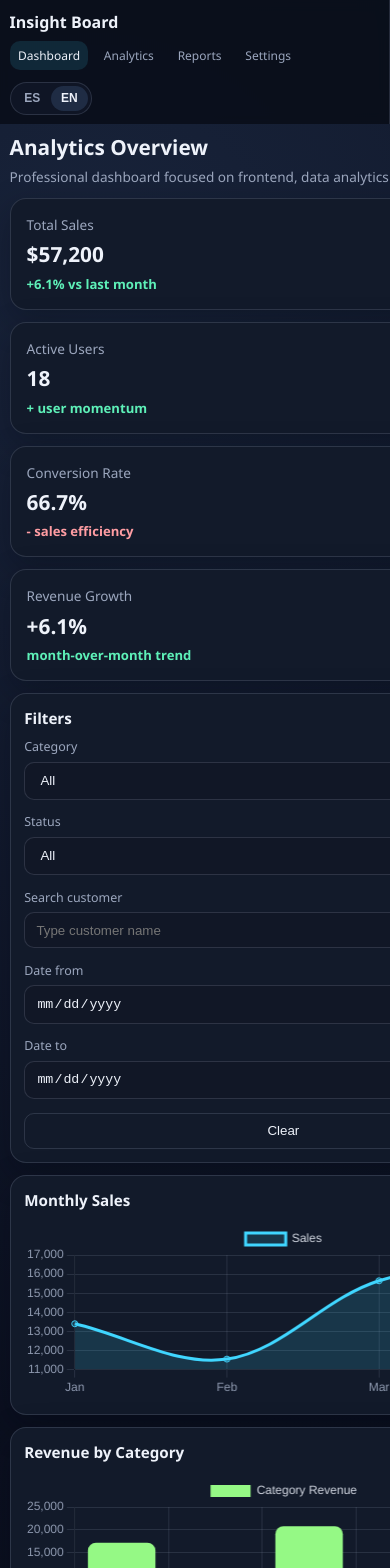
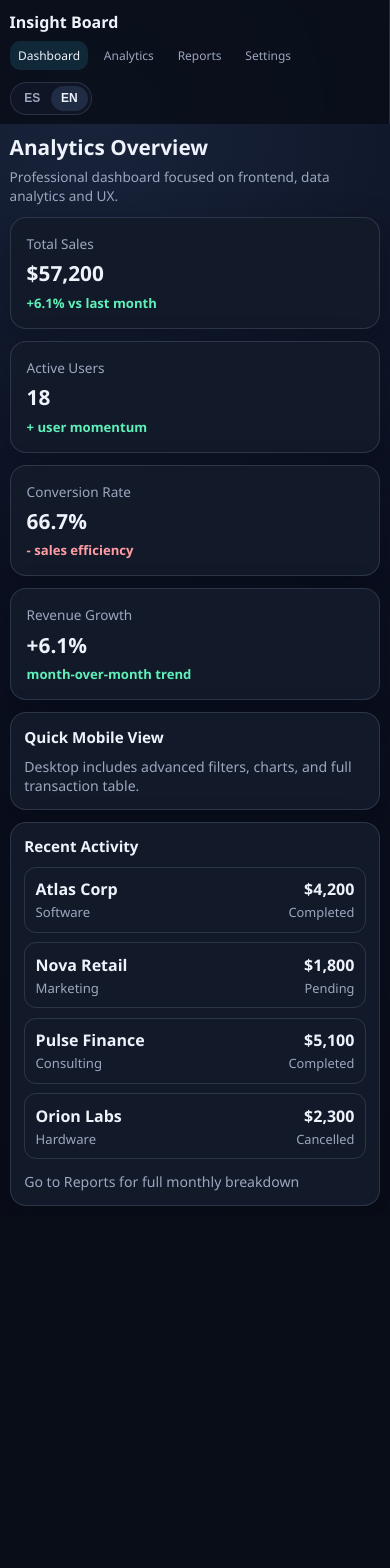
Before and after one commit to FelTor2002/insight-board, an Angular app: page /dashboard in a window 390 px wide. Shown: the top 1568 px of the page. After the commit the page ends 1215 px from the top, so only its background shows below. Built offline with nearby package versions, Linux system fonts and the light colour scheme.

Commit message:
feat(mobile): add simplified mobile views for dashboard and reports

```diff
--- a/src/app/core/i18n.service.ts
+++ b/src/app/core/i18n.service.ts
@@ -45,6 +45,12 @@ interface DashboardText {
     userMomentum: string;
     salesEfficiency: string;
     monthOverMonth: string;
+  };
+  mobile: {
+    quickView: string;
+    desktopHint: string;
+    recentActivity: string;
+    goToReports: string;
   };
 }
 
@@ -144,6 +150,12 @@ const TRANSLATIONS: Record<Language, AppText> = {
         userMomentum: 'user momentum',
         salesEfficiency: 'sales efficiency',
         monthOverMonth: 'month-over-month trend'
+      },
+      mobile: {
+        quickView: 'Quick Mobile View',
+        desktopHint: 'Desktop includes advanced filters, charts, and full transaction table.',
+        recentActivity: 'Recent Activity',
+        goToReports: 'Go to Reports for full monthly breakdown'
       }
     },
     analytics: {
@@ -237,6 +249,12 @@ const TRANSLATIONS: Record<Language, AppText> = {
         userMomentum: 'impulso de usuarios',
         salesEfficiency: 'eficiencia comercial',
         monthOverMonth: 'tendencia mes a mes'
+      },
+      mobile: {
+        quickView: 'Vista Rápida Móvil',
+        desktopHint: 'En desktop se muestran filtros avanzados, gráficas y tabla completa.',
+        recentActivity: 'Actividad Reciente',
+        goToReports: 'Ve a Reportes para el desglose mensual completo'
       }
     },
     analytics: {
--- a/src/app/pages/dashboard-page/dashboard-page.component.css
+++ b/src/app/pages/dashboard-page/dashboard-page.component.css
@@ -32,6 +32,51 @@
   font-size: 0.95rem;
 }
 
+.mobile-only {
+  display: none;
+}
+
+.mobile-hint {
+  margin: 0;
+  color: var(--text-muted);
+  font-size: 0.88rem;
+}
+
+.mobile-list {
+  list-style: none;
+  margin: 0.15rem 0 0.8rem;
+  padding: 0;
+  display: grid;
+  gap: 0.6rem;
+}
+
+.mobile-list li {
+  border: 1px solid var(--border-color);
+  border-radius: 12px;
+  padding: 0.65rem;
+  display: flex;
+  justify-content: space-between;
+  gap: 0.5rem;
+}
+
+.mobile-list p {
+  margin: 0.2rem 0 0;
+  color: var(--text-muted);
+  font-size: 0.82rem;
+}
+
+.mobile-list-meta {
+  display: grid;
+  gap: 0.2rem;
+  justify-items: end;
+  text-align: right;
+}
+
+.mobile-list-meta span {
+  color: var(--text-muted);
+  font-size: 0.8rem;
+}
+
 @media (max-width: 1080px) {
   .kpi-grid {
     grid-template-columns: 1fr 1fr;
@@ -63,6 +108,14 @@
     grid-template-columns: 1fr;
     gap: 0.75rem;
   }
+
+  .desktop-only {
+    display: none;
+  }
+
+  .mobile-only {
+    display: block;
+  }
 }
 
 @media (max-width: 560px) {
--- a/src/app/pages/dashboard-page/dashboard-page.component.html
+++ b/src/app/pages/dashboard-page/dashboard-page.component.html
@@ -14,7 +14,7 @@
   }
 </section>
 
-<section class="panel">
+<section class="panel desktop-only">
   <h3>{{ text.filtersTitle }}</h3>
   <app-filter-bar
     [filter]="filters"
@@ -28,11 +28,36 @@
   />
 </section>
 
-<app-charts-panel [transactions]="filteredTransactions" [locale]="locale" [labels]="text.charts" />
+<app-charts-panel class="desktop-only" [transactions]="filteredTransactions" [locale]="locale" [labels]="text.charts" />
 <app-transactions-table
+  class="desktop-only"
   [transactions]="filteredTransactions"
   [labels]="text.table"
   [statusLabels]="statusLabelMap"
   [categoryLabels]="categoryLabelMap"
   [locale]="locale"
 />
+
+<section class="panel mobile-only">
+  <h3>{{ text.mobile.quickView }}</h3>
+  <p class="mobile-hint">{{ text.mobile.desktopHint }}</p>
+</section>
+
+<section class="panel mobile-only">
+  <h3>{{ text.mobile.recentActivity }}</h3>
+  <ul class="mobile-list">
+    @for (tx of mobileTransactions; track tx.id) {
+    <li>
+      <div>
+        <strong>{{ tx.customer }}</strong>
+        <p>{{ categoryLabelMap[tx.category] }}</p>
+      </div>
+      <div class="mobile-list-meta">
+        <strong>{{ tx.amount | currency: 'USD' : 'symbol' : '1.0-0' : locale }}</strong>
+        <span>{{ statusLabelMap[tx.status] }}</span>
+      </div>
+    </li>
+    }
+  </ul>
+  <p class="mobile-hint">{{ text.mobile.goToReports }}</p>
+</section>
--- a/src/app/pages/dashboard-page/dashboard-page.component.ts
+++ b/src/app/pages/dashboard-page/dashboard-page.component.ts
@@ -1,4 +1,5 @@
 import { Component, inject } from '@angular/core';
+import { CurrencyPipe } from '@angular/common';
 import { CATEGORY_OPTIONS, STATUS_OPTIONS, TRANSACTIONS } from '../../mock-data/dashboard.data';
 import { DashboardFilter, KpiMetric, Transaction } from '../../types/dashboard.types';
 import { KpiCardComponent } from '../../components/kpi-card/kpi-card.component';
@@ -10,7 +11,7 @@ import { I18nService } from '../../core/i18n.service';
 @Component({
   selector: 'app-dashboard-page',
   standalone: true,
-  imports: [KpiCardComponent, FilterBarComponent, TransactionsTableComponent, ChartsPanelComponent],
+  imports: [CurrencyPipe, KpiCardComponent, FilterBarComponent, TransactionsTableComponent, ChartsPanelComponent],
   templateUrl: './dashboard-page.component.html',
   styleUrl: './dashboard-page.component.css'
 })
@@ -88,6 +89,10 @@ export class DashboardPageComponent {
     ];
   }
 
+  get mobileTransactions(): Transaction[] {
+    return this.filteredTransactions.slice(0, 4);
+  }
+
   updateFilters(partial: Partial<DashboardFilter>): void {
     this.filters = { ...this.filters, ...partial };
     this.applyFilters();
--- a/src/app/pages/reports-page/reports-page.component.css
+++ b/src/app/pages/reports-page/reports-page.component.css
@@ -46,6 +46,10 @@ button {
   overflow-x: auto;
 }
 
+.mobile-reports {
+  display: none;
+}
+
 table {
   width: 100%;
   border-collapse: collapse;
@@ -82,13 +86,38 @@ th {
     width: 100%;
   }
 
-  table {
-    min-width: 520px;
+  .desktop-table {
+    display: none;
   }
 
-  th,
-  td {
-    padding: 0.7rem 0.45rem;
+  .mobile-reports {
+    display: grid;
+    gap: 0.65rem;
+  }
+
+  .mobile-report-item {
+    border: 1px solid var(--border-color);
+    border-radius: 12px;
+    padding: 0.7rem;
+    background: rgba(15, 21, 37, 0.6);
+  }
+
+  .mobile-report-item h4 {
+    margin: 0 0 0.55rem;
+    font-size: 0.95rem;
+  }
+
+  .mobile-report-item p {
+    margin: 0;
+    display: flex;
+    justify-content: space-between;
+    gap: 0.5rem;
+    padding: 0.25rem 0;
+    color: var(--text-muted);
     font-size: 0.84rem;
   }
+
+  .mobile-report-item strong {
+    color: var(--text-main);
+  }
 }
--- a/src/app/pages/reports-page/reports-page.component.html
+++ b/src/app/pages/reports-page/reports-page.component.html
@@ -9,7 +9,7 @@
     <button type="button" (click)="exportXlsx()">{{ text.exportXlsx }}</button>
   </div>
 
-  <div class="table-wrap">
+  <div class="table-wrap desktop-table">
     <table>
       <thead>
         <tr>
@@ -33,4 +33,16 @@
       </tbody>
     </table>
   </div>
+
+  <div class="mobile-reports">
+    @for (report of monthlyReports; track report.monthKey) {
+    <article class="mobile-report-item">
+      <h4>{{ report.monthLabel }}</h4>
+      <p><span>{{ text.revenue }}</span><strong>{{ report.revenue | currency: 'USD' : 'symbol' : '1.0-0' : locale }}</strong></p>
+      <p><span>{{ text.completed }}</span><strong>{{ report.completed }}</strong></p>
+      <p><span>{{ text.pending }}</span><strong>{{ report.pending }}</strong></p>
+      <p><span>{{ text.cancelled }}</span><strong>{{ report.cancelled }}</strong></p>
+    </article>
+    }
+  </div>
 </section>
```
